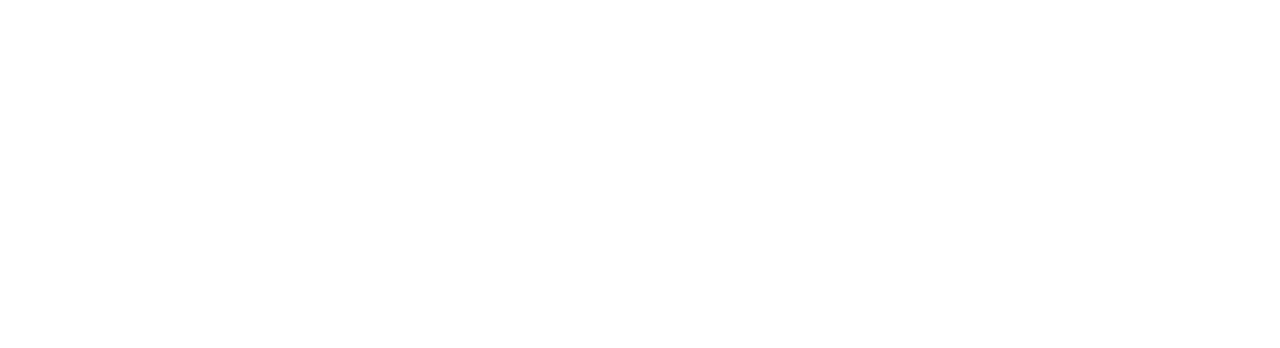
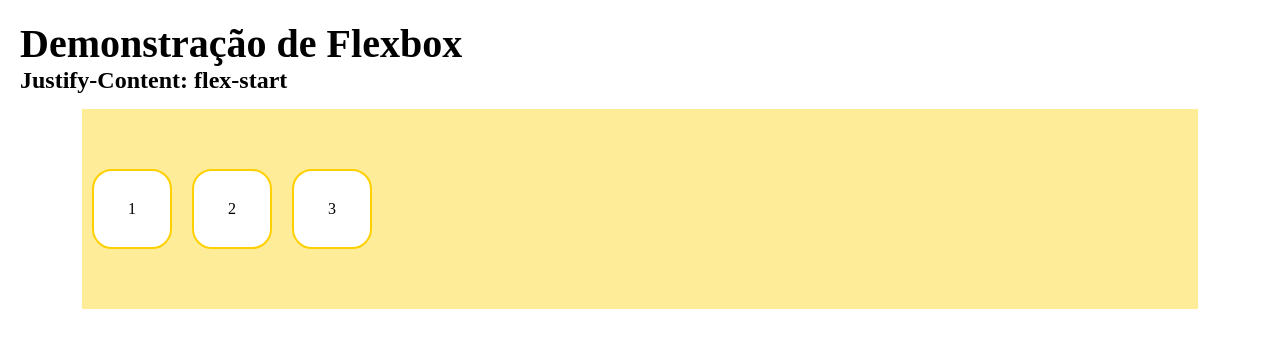
Before and after one commit to yassssml/progresso-html, a plain HTML site: page index.html in a window 1280 px wide. Drawn offline with Linux system fonts and the light colour scheme.

Commit message:
cria a sessão flex-start

```diff
--- /dev/null
+++ b/assets/styles/index.css
@@ -0,0 +1,46 @@
+@import url('https://fonts.googleapis.com/css2?family=MedievalSharp&display=swap');
+* {
+    margin: 0;
+    padding : 0;
+    box-sizing: border-box;
+}
+
+body {
+    font-size: MedievalSharp;
+    padding: 20px;
+}
+
+h1 {
+   font-size: 2.5rem;
+}
+
+section {
+    margin-bottom: 40px;
+}
+
+h2 {
+    margin-bottom: 15px;
+    color: black;
+}
+
+.Flex-countainer {
+    width: 90%;
+    height: 200px;
+    background-color: rgb(255, 236, 152);
+    margin: 0 auto 20px;
+    display: flex;
+    justify-content: flex-start;
+    align-items: center;
+}
+
+.flex-item {
+    width: 80px;
+    height: 80px;
+    background-color: rgb(255, 255, 255);
+    border: 2px solid rgb(255, 208, 0);
+    display: flex;
+    justify-content: center;
+    align-items: center;
+    border-radius: 20px;
+    margin: 10px;
+}
--- a/index.html
+++ b/index.html
@@ -4,8 +4,18 @@
     <meta charset="UTF-8">
     <meta name="viewport" content="width=device-width, initial-scale=1.0">
     <title>Aulas FERNANDO</title>
+    <link rel="stylesheet" href="assets/styles/index.css">
 </head>
 <body>
+    <h1>Demonstração de Flexbox</h1>
 
+    <section>
+        <h2>Justify-Content: flex-start</h2>
+        <div class="Flex-countainer">
+            <div class="flex-item">1</div>
+            <div class="flex-item">2</div>
+            <div class="flex-item">3</div>
+        </div>
+    </section>
 </body>
 </html>
```
